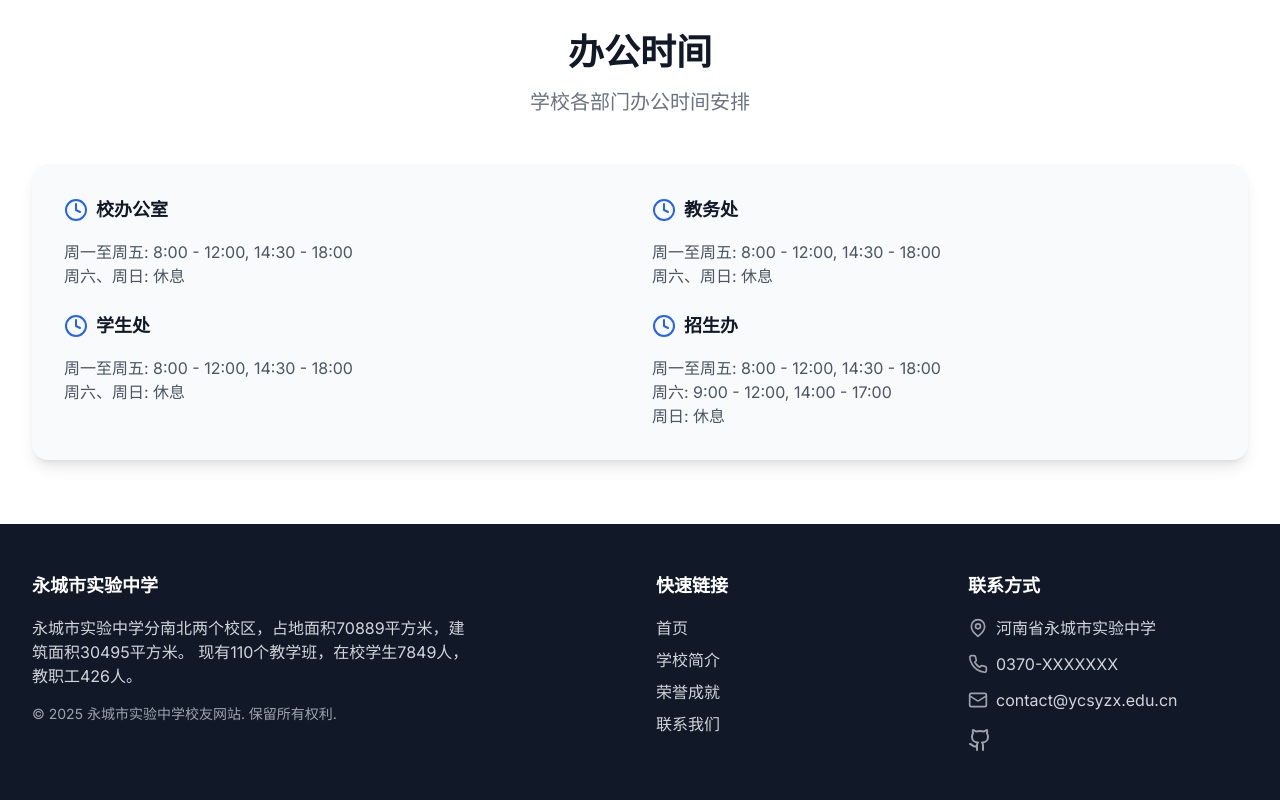
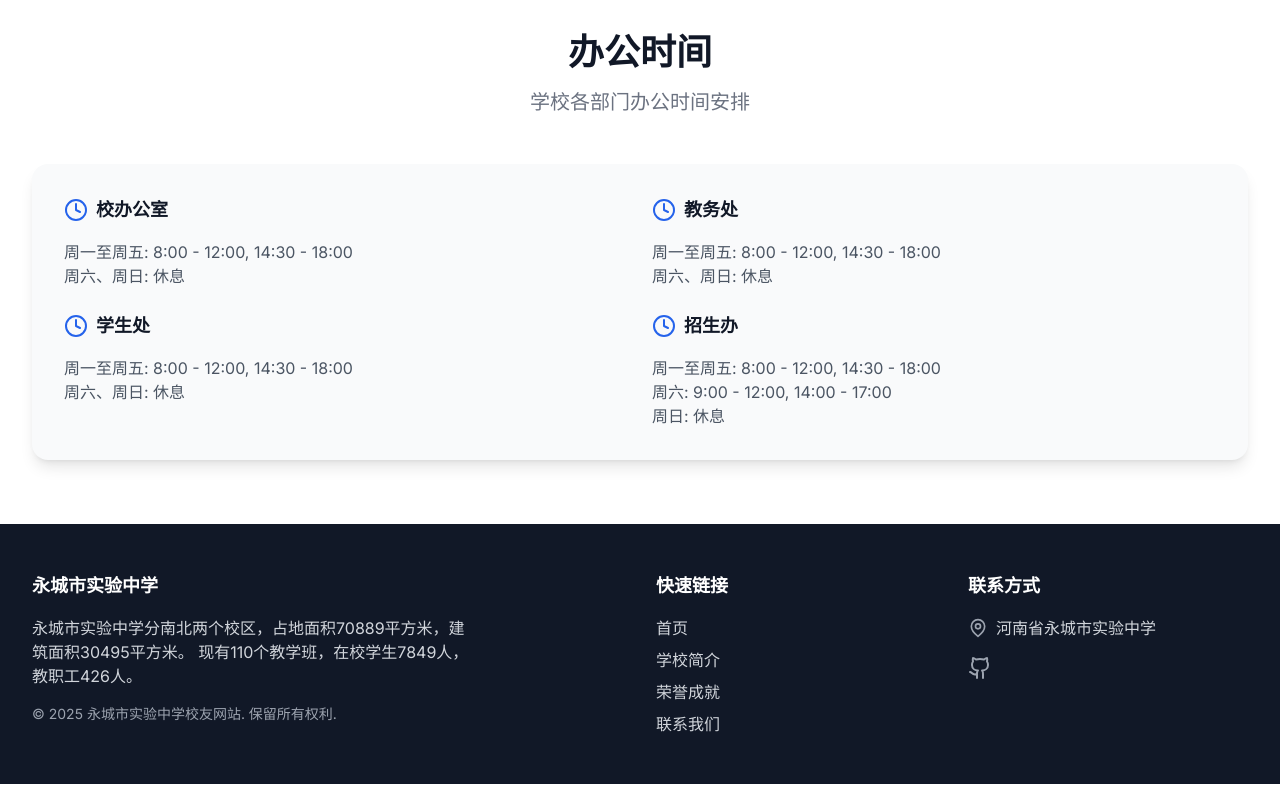
Before and after one commit to Hi-Kite/ycsyzx, a React (Vite) app: page /contact in a window 1280 px wide. Shown: the part 1312-2112 px from the top of the page. Built offline with nearby package versions, Linux system fonts and the light colour scheme.

Commit message:
更改页脚内容

```diff
--- a/src/components/layout/Footer.tsx
+++ b/src/components/layout/Footer.tsx
@@ -52,18 +52,10 @@ const Footer = () => {
                 <MapPin className="h-5 w-5 text-gray-400 mr-2 mt-0.5" />
                 <span className="text-gray-300">河南省永城市实验中学</span>
               </li>
-              <li className="flex items-center">
-                <Phone className="h-5 w-5 text-gray-400 mr-2" />
-                <span className="text-gray-300">0370-XXXXXXX</span>
-              </li>
-              <li className="flex items-center">
-                <Mail className="h-5 w-5 text-gray-400 mr-2" />
-                <span className="text-gray-300">contact@ycsyzx.edu.cn</span>
-              </li>
             </ul>
             <div className="mt-4 flex space-x-4">
               <a
-                href="https://github.com"
+                href="https://github.com/Hi-Kite/ycsyzx"
                 className="text-gray-400 hover:text-white transition-colors"
                 aria-label="GitHub"
               >
```
